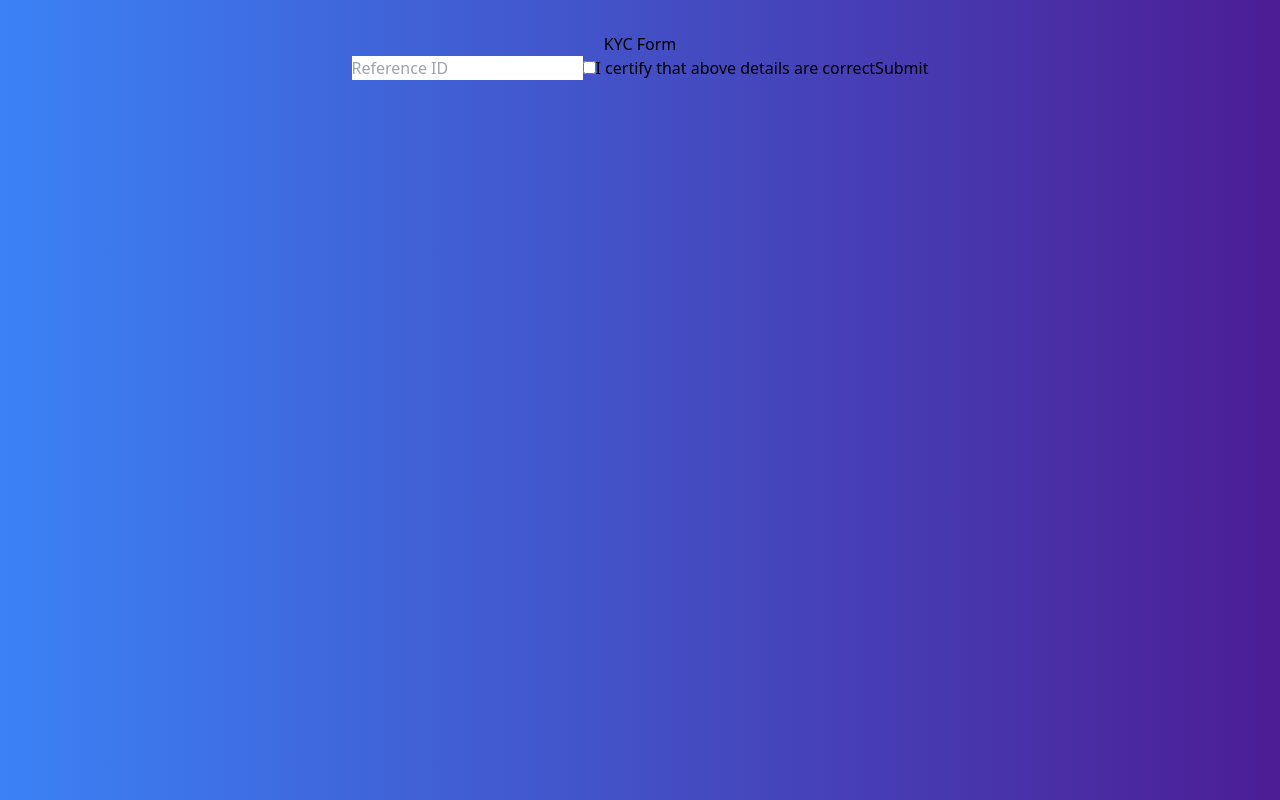
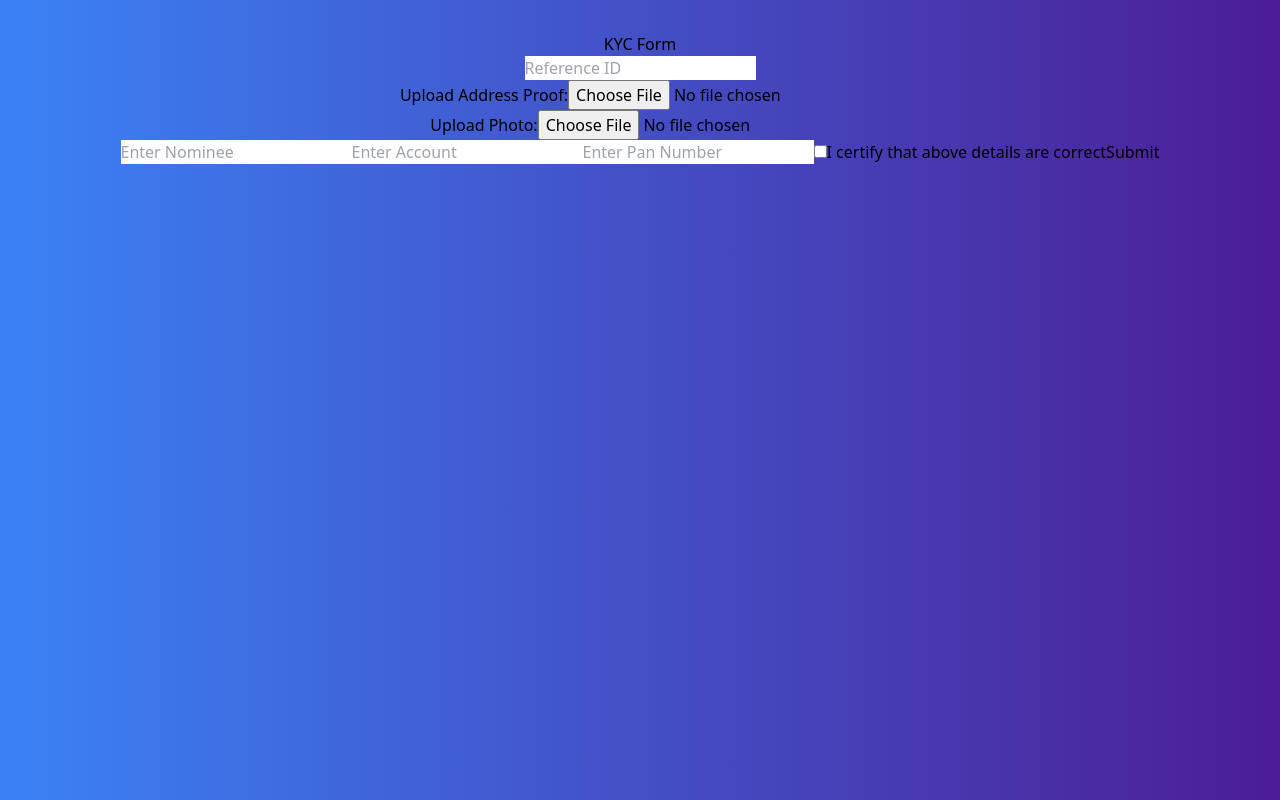
Before and after one commit to karthikn1997/agr-goc, a React (Vite) app: page /kyc in a window 1280 px wide. Built offline with nearby package versions, Linux system fonts and the light colour scheme.

Commit message:
kyc and success pages updated

```diff
--- a/src/App.jsx
+++ b/src/App.jsx
@@ -4,7 +4,9 @@ import Login from "./components/login";
 import Info from "./components/info";
 import Register from "./components/register";
 import KYCForm from "./components/kyc";
+import SuccessPage from "./components/success";
 import "./App.css";
+
 
 function App() {
   return (
@@ -14,6 +16,7 @@ function App() {
         <Route path="/register" element={<Register />} />
         <Route path="/login" element={<Login />} />
         <Route path="/kyc" element={<KYCForm />} />
+        <Route path="/success" element={<SuccessPage />} />
       </Routes>
     </Router>
   );
--- a/src/components/kyc.jsx
+++ b/src/components/kyc.jsx
@@ -65,7 +65,7 @@ export default function KYCForm() {
   const formik = useFormik({
     initialValues: {
       referenceId: "",
-      addressProof: "",
+      addressProof: "", // New field for address proof
       photo: "",
       nomineeDetail: "",
       accountDetail: "",
@@ -102,7 +102,112 @@ export default function KYCForm() {
                 <p className="text-red-500 mb-4">{formik.errors.referenceId}</p>
               )}
 
-              {/* Repeat similar input fields for other form fields */}
+              {/* Input field for address proof upload */}
+              <div className="mb-4">
+                <label htmlFor="addressProof" className="block mb-2">
+                  Upload Address Proof:
+                </label>
+                <input
+                  type="file"
+                  accept="application/pdf"
+                  id="addressProof"
+                  className="w-full bg-gray-200 rounded-lg py-3 px-4"
+                  name="addressProof"
+                  onChange={(event) => {
+                    formik.setFieldValue(
+                      "addressProof",
+                      event.currentTarget.files[0]
+                    );
+                  }}
+                />
+              </div>
+              {/* Display error message if touched and there's an error */}
+              {formik.touched.addressProof && formik.errors.addressProof && (
+                <p className="text-red-500 mb-4">
+                  {formik.errors.addressProof}
+                </p>
+              )}
+
+              {/* Input field for Photo upload */}
+              <div className="mb-4">
+                <label htmlFor="photo" className="block mb-2">
+                  Upload Photo:
+                </label>
+                <input
+                  type="file"
+                  accept="image/*"
+                  id="photo"
+                  className="w-full bg-gray-200 rounded-lg py-3 px-4"
+                  name="photo"
+                  onChange={(event) => {
+                    formik.setFieldValue("photo", event.currentTarget.files[0]);
+                  }}
+                />
+              </div>
+              {/* Display error message if touched and there's an error */}
+              {formik.touched.photo && formik.errors.photo && (
+                <p className="text-red-500 mb-4">{formik.errors.photo}</p>
+              )}
+
+              {/* Input field for Nominee Details upload */}
+              {error && (
+                <p className="text-center text-red-500 mb-4">{error}</p>
+              )}
+              <input
+                type="text"
+                className="w-full bg-gray-200 rounded-lg py-3 px-4 mb-4"
+                placeholder="Enter Nominee"
+                name="nomineeDetail"
+                onChange={formik.handleChange}
+                onBlur={formik.handleBlur}
+                value={formik.values.nomineeDetail}
+              />
+              {/* Display error message if touched and there's an error */}
+              {formik.touched.nomineeDetail && formik.errors.nomineeDetail && (
+                <p className="text-red-500 mb-4">
+                  {formik.errors.nomineeDetail}
+                </p>
+              )}
+
+              {/* Input field for Account Details upload */}
+              {error && (
+                <p className="text-center text-red-500 mb-4">{error}</p>
+              )}
+              <input
+                type="text"
+                className="w-full bg-gray-200 rounded-lg py-3 px-4 mb-4"
+                placeholder="Enter Account"
+                name="accountDetail"
+                onChange={formik.handleChange}
+                onBlur={formik.handleBlur}
+                value={formik.values.accountDetail}
+              />
+              {/* Display error message if touched and there's an error */}
+              {formik.touched.accountDetail && formik.errors.accountDetail && (
+                <p className="text-red-500 mb-4">
+                  {formik.errors.accountDetail}
+                </p>
+              )}
+
+              {/* Input field for Pan Number upload */}
+              {error && (
+                <p className="text-center text-red-500 mb-4">{error}</p>
+              )}
+              <input
+                type="text"
+                className="w-full bg-gray-200 rounded-lg py-3 px-4 mb-4"
+                placeholder="Enter Pan Number"
+                name="panNo"
+                onChange={formik.handleChange}
+                onBlur={formik.handleBlur}
+                value={formik.values.panNo}
+              />
+              {/* Display error message if touched and there's an error */}
+              {formik.touched.panNo && formik.errors.panNo && (
+                <p className="text-red-500 mb-4">
+                  {formik.errors.panNo}
+                </p>
+              )}
 
               {/* Agreement Checkbox */}
               <label className="flex items-center mb-4">
--- a/src/components/register.jsx
+++ b/src/components/register.jsx
@@ -45,7 +45,7 @@ export default function Register() {
         theme: "colored",
       });
 
-      navigate("/login");
+      navigate("/kyc");
     } catch (err) {
       // Handle errors
       setLoading(false);
--- /dev/null
+++ b/src/components/success.jsx
@@ -0,0 +1,27 @@
+import React from "react";
+import { Link } from "react-router-dom";
+import { FaCheckCircle } from "react-icons/fa";
+
+const SuccessPage = ({ message }) => {
+  return (
+    <div className="min-h-screen flex flex-col items-center justify-center py-5 md:py-0">
+      <div className="container mx-auto flex items-center justify-center">
+        <div className="w-full md:w-2/3 lg:w-1/2 xl:w-2/5 bg-white rounded-lg shadow-lg p-8">
+          <div className="flex items-center justify-center mb-4">
+            <FaCheckCircle className="text-green-500 text-5xl mr-2" />
+            <h1 className="text-3xl font-bold text-gray-800">Success!</h1>
+          </div>
+          <p className="text-gray-700 mb-8 text-center">{message}</p>
+          <Link
+            to="/"
+            className="block bg-blue-500 text-white py-2 px-4 rounded-lg text-center hover:bg-blue-600 transition duration-300 ease-in-out"
+          >
+            Go Back Home
+          </Link>
+        </div>
+      </div>
+    </div>
+  );
+};
+
+export default SuccessPage;
```
